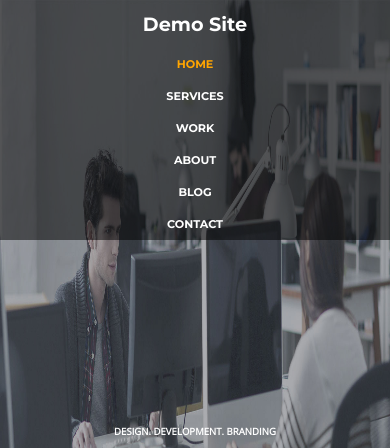
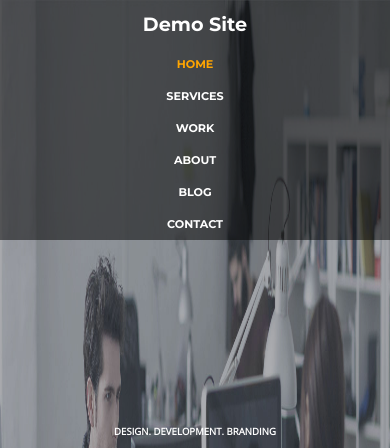
Before and after one commit to itzztahahere/Practice-Site, a plain HTML site: page index.html in a window 390 px wide. Shown: the top 448 px of the page. Drawn offline with nearby package versions, Linux system fonts and the light colour scheme.

Commit message:
Added updated CSS

```diff
--- a/style.css
+++ b/style.css
@@ -102,13 +102,19 @@
     border: 3px solid white;
     margin-bottom: 1%;
 }
+@media only screen and (max-width: 1300px){
+    .bgimg{
+        background-image: url(tt.jpg);
+        background-size: 100% 100%;
+        height:1000px}
+}
 @media only screen and (max-width: 1200px){
 
 
     .bgimg{
         background-image: url(tt.jpg);
         background-size: 100% 100%;
-        height: 100vh;}
+        height: 100%;}
     .menu{
         width: 100%;
         background-color: rgba(0, 0, 0, .5);
@@ -179,7 +185,7 @@
     .bgimg{
         background-image: url(tt.jpg);
         background-size: 100% 100%;
-        height: 100%;}
+        height: 130vh;}
     .menu{
         width: 100%;
         background-color: rgba(0, 0, 0, .5);
```
